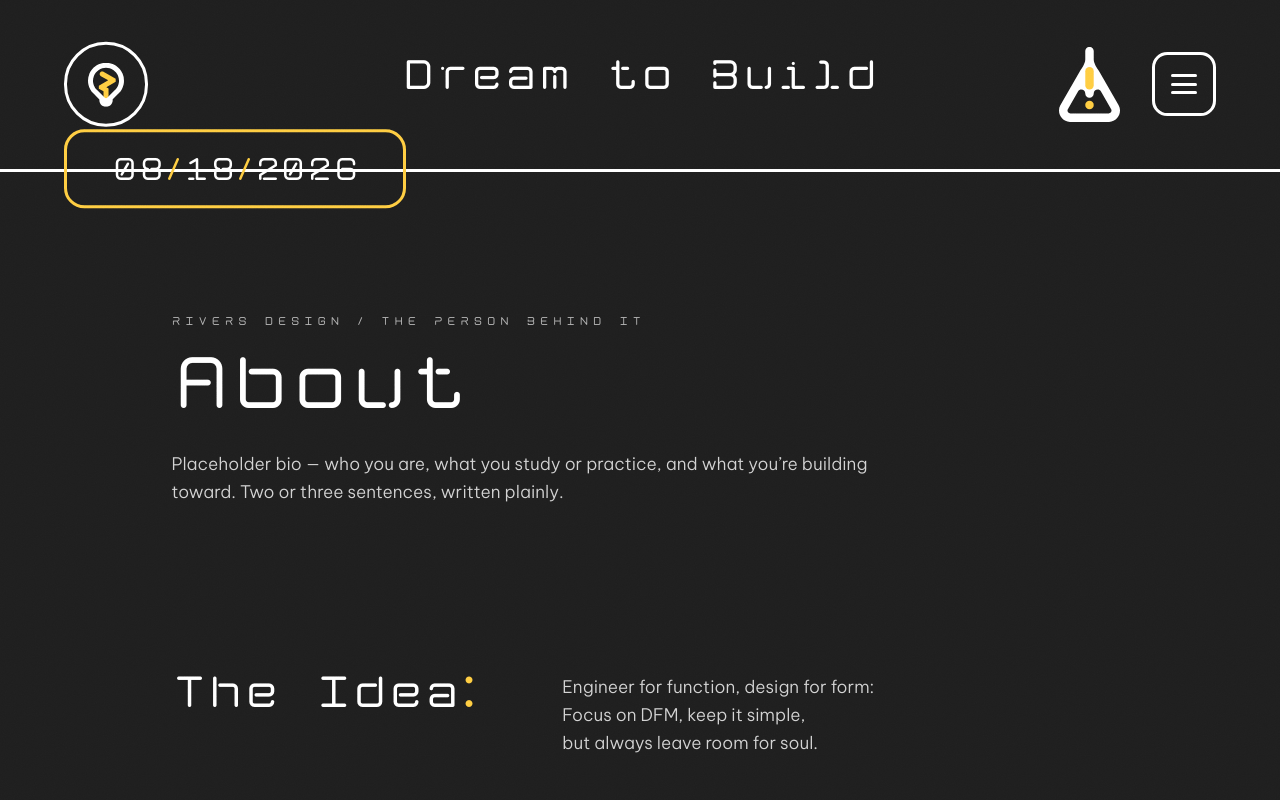
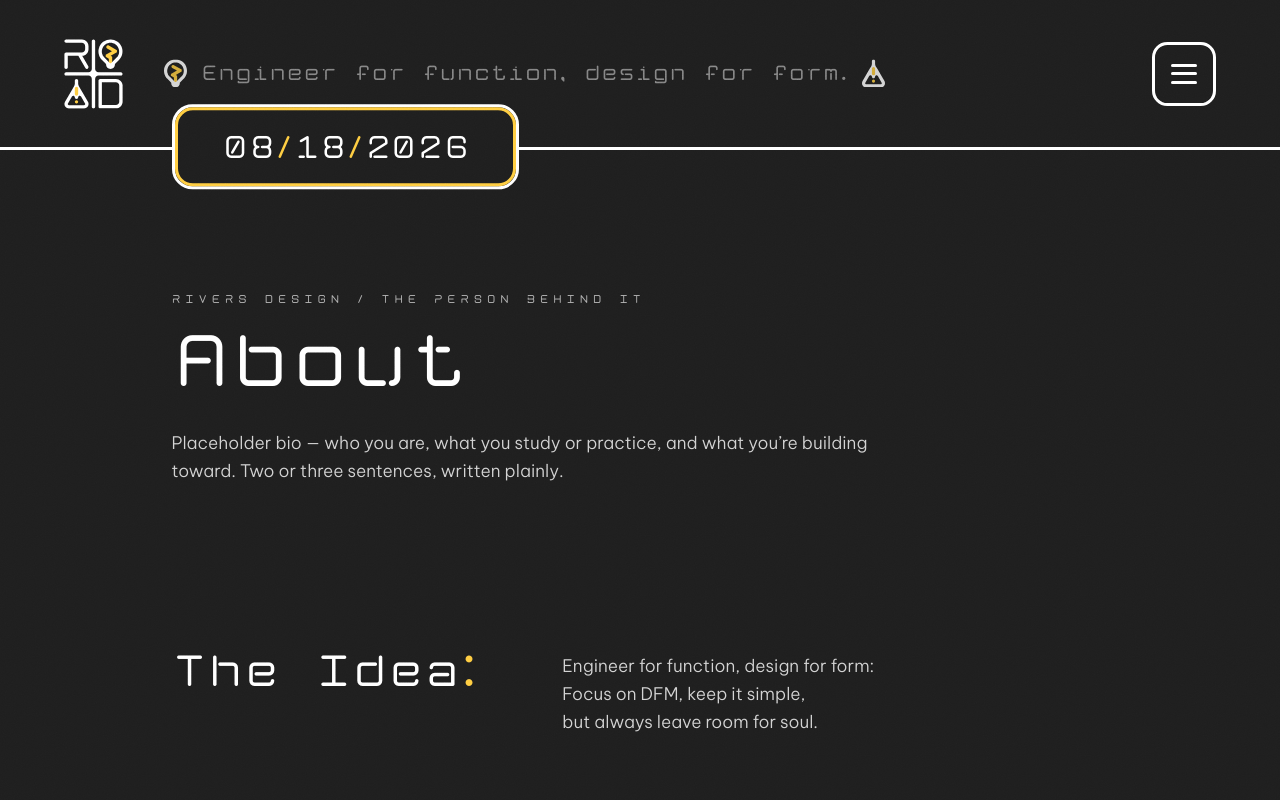
Before and after one commit to daedalus-create/rivers-design, a React (Vite) app: page /about in a window 1280 px wide. Shown: the top 800 px of the page. Built offline with nearby package versions, Linux system fonts and the light colour scheme.

Commit message:
Revert "Redesign header to match reference: ringed lightbulb, big centered"
This reverts commit 866cae028dc8318fcea2a745363d454c55d35d9d.

```diff
--- a/src/components/Header.jsx
+++ b/src/components/Header.jsx
@@ -38,14 +38,14 @@ export default function Header() {
       </div>
 
       <Link className="logo" to="/" aria-label="Rivers Design — home">
-        <span className="logo__ring">
-          <img src="/assets/logo-lightbulb.svg" alt="Rivers Design" />
-        </span>
+        <img src="/assets/logo.svg" alt="Rivers Design" />
       </Link>
 
-      <p className="site-header__tagline">Dream to Build</p>
-
-      <img className="site-header__alert" src="/assets/logo-alert.svg" alt="" aria-hidden="true" />
+      <p className="site-header__tagline">
+        <img className="site-header__tagline-icon" src="/assets/logo-lightbulb.svg" alt="" aria-hidden="true" />
+        Engineer for function, design for form.
+        <img className="site-header__tagline-icon" src="/assets/logo-alert.svg" alt="" aria-hidden="true" />
+      </p>
 
       <div className="pill pill--date">
         <span className="pill__inner">
--- a/src/styles/global.css
+++ b/src/styles/global.css
@@ -88,7 +88,7 @@
   --section-y: clamp(96px, 14vh, 192px);
   --max-width: 1680px;
   --max-text: 720px;
-  --header-h: clamp(112px, 13.2vw, 196px);
+  --header-h: clamp(96px, 11.5vw, 170px);
 
   /* The column projected down from the date badge — big display
      text left-aligns to it, exactly as in the Figma comp */
@@ -196,7 +196,7 @@ body::after {
   gap: var(--space-8);
 }
 
-/* Lightbulb mark in a circular ring — fixed at the top-left, moving
+/* RD logo — the Figma corner mark — fixed at the top-left, moving
    with the viewport the same way the hamburger does on the right.
    The date badge, by contrast, stays put in the header and scrolls
    away with the page. */
@@ -207,18 +207,11 @@ body::after {
   left: var(--page-margin);
   transform: translateY(-50%);
   z-index: 310;
+  height: clamp(52px, 5.5vw, 76px);
   transition: opacity var(--t-hover);
 }
 .logo:hover { opacity: .8; }
-.logo__ring {
-  display: grid;
-  place-items: center;
-  width: clamp(64px, 6.6vw, 92px);
-  height: clamp(64px, 6.6vw, 92px);
-  border: 3px solid var(--ink);
-  border-radius: 50%;
-}
-.logo__ring img { height: 56%; width: auto; }
+.logo img { height: 100%; width: auto; }
 
 /* Hamburger button — styled like the badges (white ring, dark fill) */
 .menu-btn {
@@ -540,39 +533,35 @@ path[data-cluster="hub"] { transition: opacity var(--dur-3) var(--ease-out); }
   padding-bottom: clamp(48px, 5vw, 72px);
 }
 
-/* "Dream to Build" — fixed, same band as the lightbulb/hamburger,
-   centered between them. */
+/* Lightbulb + slogan + alert mark — static, scrolling away with the
+   page (the RD logo is the one that's fixed now, see .logo above).
+   Sits in the same band as the fixed logo, just to its right, so the
+   whole line reads above the date badge instead of colliding with it. */
 .site-header__tagline {
-  position: fixed;
-  left: 50%;
-  top: calc(var(--header-h) / 2 - 10px);
-  transform: translate(-50%, -50%);
-  z-index: 310;
+  position: absolute;
+  left: calc(var(--page-margin) + 100px);
+  top: calc(var(--header-h) / 2);
+  transform: translateY(-50%);
+  display: flex;
+  align-items: center;
+  gap: 14px;
   font-family: var(--font-display);
-  font-size: clamp(28px, 3.4vw, 54px);
-  color: var(--ink);
+  font-size: clamp(15px, 1.7vw, 24px);
+  color: var(--ink-a45);
   white-space: nowrap;
-  pointer-events: none;
+}
+.site-header__tagline-icon {
+  height: 1.3em;
+  width: auto;
+  opacity: .8;
 }
 
-/* Alert mark — fixed, mirrors the lightbulb on the opposite side,
-   just inboard of the hamburger. */
-.site-header__alert {
-  position: fixed;
-  top: calc(var(--header-h) / 2);
-  right: calc(var(--page-margin) + 96px);
-  transform: translateY(-50%);
-  z-index: 310;
-  height: clamp(56px, 5.8vw, 80px);
-  width: auto;
-}
-
-/* Date badge — single yellow ring, stays in normal flow straddling
-   the header rule; it scrolls away with the page (unlike the fixed
-   logo/tagline/hamburger). */
+/* Date badge — stays in normal flow, straddling the header rule like
+   the Figma comp; it scrolls away with the page (unlike the fixed
+   logo/hamburger). */
 .pill.pill--date {
   position: absolute;
-  left: var(--page-margin);
+  left: calc(var(--page-margin) + var(--indent));
   top: var(--header-h);
   transform: translateY(-50%);
 }
@@ -604,16 +593,6 @@ path[data-cluster="hub"] { transition: opacity var(--dur-3) var(--ease-out); }
 .pill__inner .slash { color: var(--accent); }
 a.pill { text-decoration: none; }
 a.pill:hover .pill__inner { color: var(--accent); }
-
-/* Date badge specifically drops the outer white ring — just the
-   single yellow border, matching the reference. */
-.pill.pill--date {
-  background: none;
-  border: none;
-}
-.pill--date .pill__inner {
-  border-radius: clamp(15px, 1.6vw, 22px);
-}
 
 /* ---------- Sections ---------- */
 .section { padding-top: var(--section-y); padding-bottom: var(--section-y); }
@@ -882,8 +861,7 @@ a.pill:hover .pill__inner { color: var(--accent); }
   .divider__row { flex-wrap: wrap; justify-content: center; row-gap: var(--space-4); }
   .project__sub { margin-left: 0; }
   .site-header__bar { gap: var(--space-4); }
-  /* not enough room for the centered slogan + alert mark next to the
-     fixed logo/hamburger on narrow screens — hide rather than collide */
-  .site-header__tagline,
-  .site-header__alert { display: none; }
+  /* not enough room next to the fixed logo + hamburger for the
+     slogan on narrow screens — hide it rather than wrap/collide */
+  .site-header__tagline { display: none; }
 }
```
